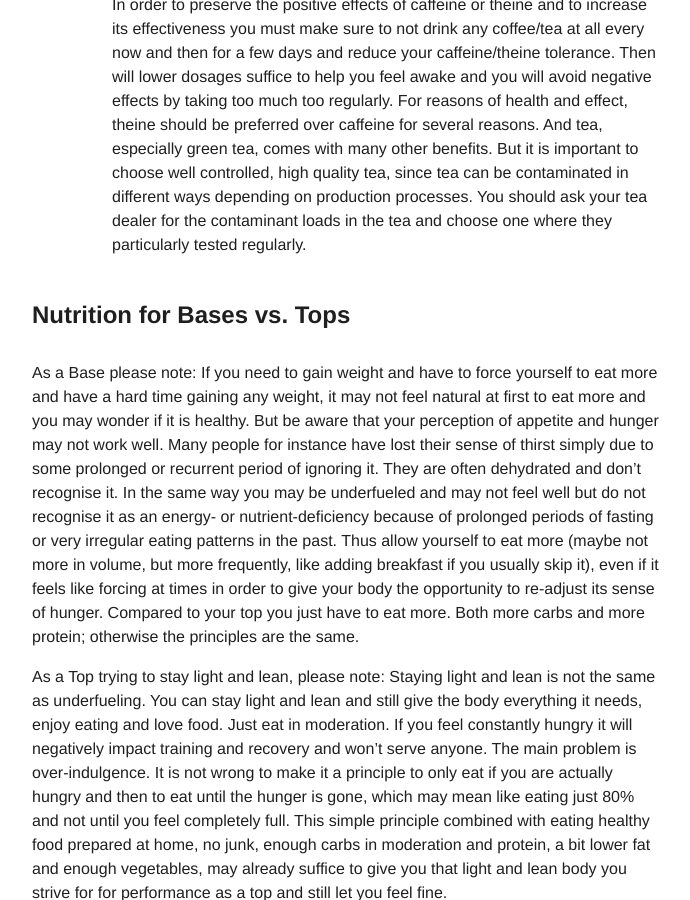
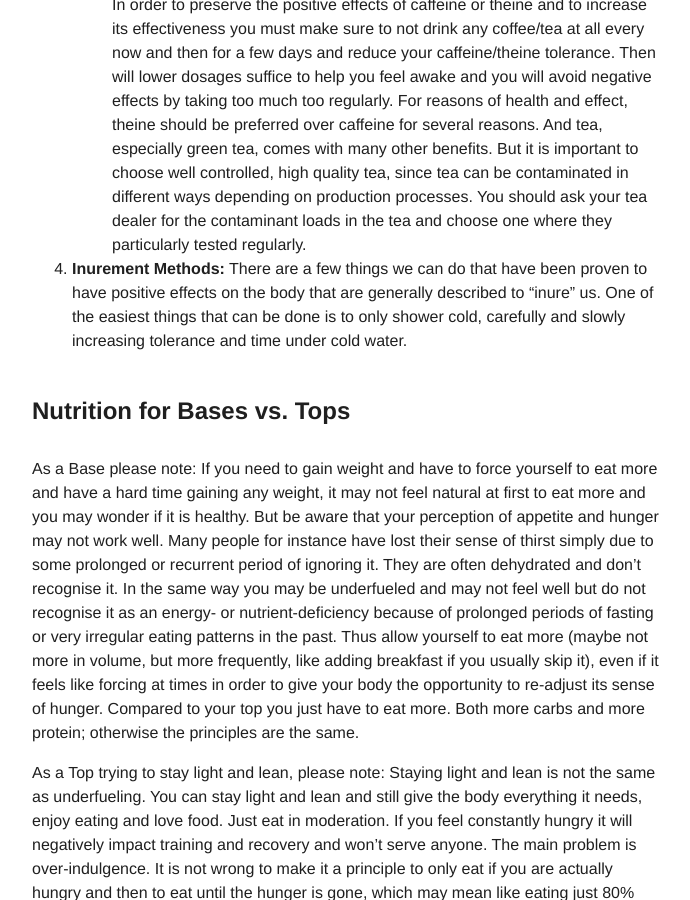
Before and after one commit to floshin/acrolib, a Jekyll site: the page built from training/recovery-guide.md, in a window 1280 px wide and 900 px high, scrolled down 2659 px. Shown: the whole window, without its empty margins (293-983 px from the left). Built offline with Jekyll 4.4.1, drawn with Linux system fonts in a browser that asks for light colours; our own code applies the rules of GitHub Pages for plain Markdown files.

Commit message:
Update recovery-guide.md

```diff
--- a/training/recovery-guide.md
+++ b/training/recovery-guide.md
@@ -25,6 +25,7 @@ Also there are a few habits and, as far as needed, supplements, that can boost y
          7. DHA/EPA, ...
     2. **Avoid any intoxicants:** No Alcohol, no smoking, no other drugs, including sugar. Pure Sugar is an intoxicant like other such substances too. It may have its place in situations where you need a lot of energy fast during training, but you should avoid it in other situations. Even then you could try to eat some dates or similar stuff instead of drinking or eating pure sugar. In general you may think about it as something you have to "deserve" through training and consume in fairly restricted amounts if needed by feeling.
     3. **Caffeine and Theine** can have positive effects on training, but will affect sleep and recovery negatively if drinking too much, too late and too regularly. In order to preserve the positive effects of caffeine or theine and to increase its effectiveness you must make sure to not drink any coffee/tea at all every now and then for a few days and reduce your caffeine/theine tolerance. Then will lower dosages suffice to help you feel awake and you will avoid negative effects by taking too much too regularly. For reasons of health and effect, theine should be preferred over caffeine for several reasons. And tea, especially green tea, comes with many other benefits. But it is important to choose well controlled, high quality tea, since tea can be contaminated in different ways depending on production processes. You should ask your tea dealer for the contaminant loads in the tea and choose one where they particularly tested regularly.
+4. **Inurement Methods:** There are a few things we can do that have been proven to have positive effects on the body that are generally described to "inure" us. One of the easiest things that can be done is to only shower cold, carefully and slowly increasing tolerance and time under cold water.
 
 
 ## Nutrition for Bases vs. Tops
```
